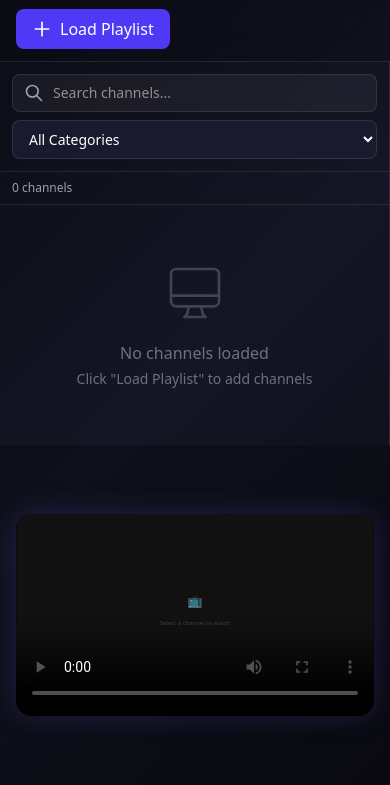
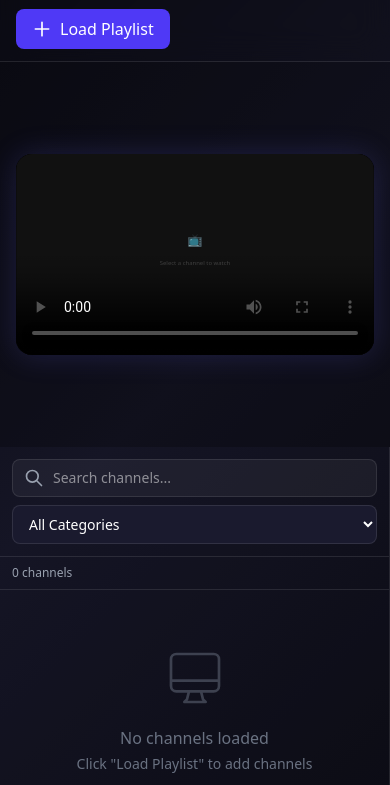
Before and after one commit to rgbailon/tabon2, a plain HTML site: page index.html in a window 390 px wide. Shown: the part 59-844 px from the top of the page. Drawn offline with nearby package versions, Linux system fonts and the light colour scheme.

Commit message:
Update index.html

```diff
--- a/index.html
+++ b/index.html
@@ -143,9 +143,9 @@
         </header>
 
         <!-- Main Content -->
-        <div class="flex-1 flex flex-col lg:flex-row overflow-hidden">
+        <div class="flex-1 flex flex-col-reverse lg:flex-row overflow-hidden">
             <!-- Channel Sidebar -->
-            <aside id="channelSidebar" class="w-full lg:w-80 bg-black/20 border-r border-white/10 flex flex-col overflow-hidden">
+            <aside id="channelSidebar" class="w-full lg:w-80 bg-black/20 border-r border-white/10 flex flex-col overflow-hidden min-h-0 max-h-[40vh] lg:max-h-none">
                 <!-- Search & Filter -->
                 <div class="p-3 border-b border-white/10 space-y-2">
                     <div class="relative">
```
